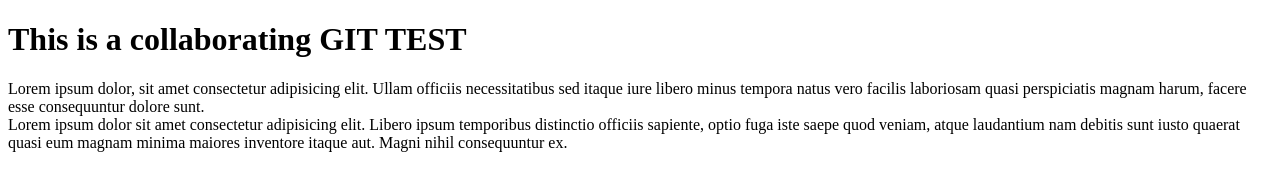
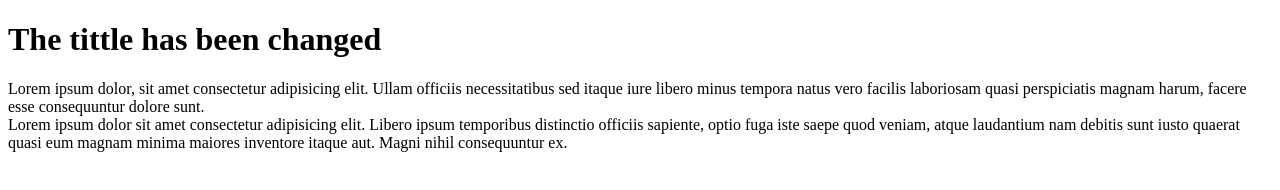
Before and after one commit to Erislash/CollaboratingTest, a plain HTML site: page index.html in a window 1280 px wide. Drawn offline with Linux system fonts and the light colour scheme.

Commit message:
Title changed

```diff
--- a/index.html
+++ b/index.html
@@ -6,7 +6,7 @@
     <title>Collaboating Test</title>
 </head>
 <body>
-    <h1>This is a collaborating GIT TEST</h1>
+    <h1>The tittle has been changed</h1>
     <div class="container">
         <main>Lorem ipsum dolor, sit amet consectetur adipisicing elit. Ullam officiis necessitatibus sed itaque iure libero minus tempora natus vero facilis laboriosam quasi perspiciatis magnam harum, facere esse consequuntur dolore sunt.</main>
         <aside>Lorem ipsum dolor sit amet consectetur adipisicing elit. Libero ipsum temporibus distinctio officiis sapiente, optio fuga iste saepe quod veniam, atque laudantium nam debitis sunt iusto quaerat quasi eum magnam minima maiores inventore itaque aut. Magni nihil consequuntur ex.</aside>
```
